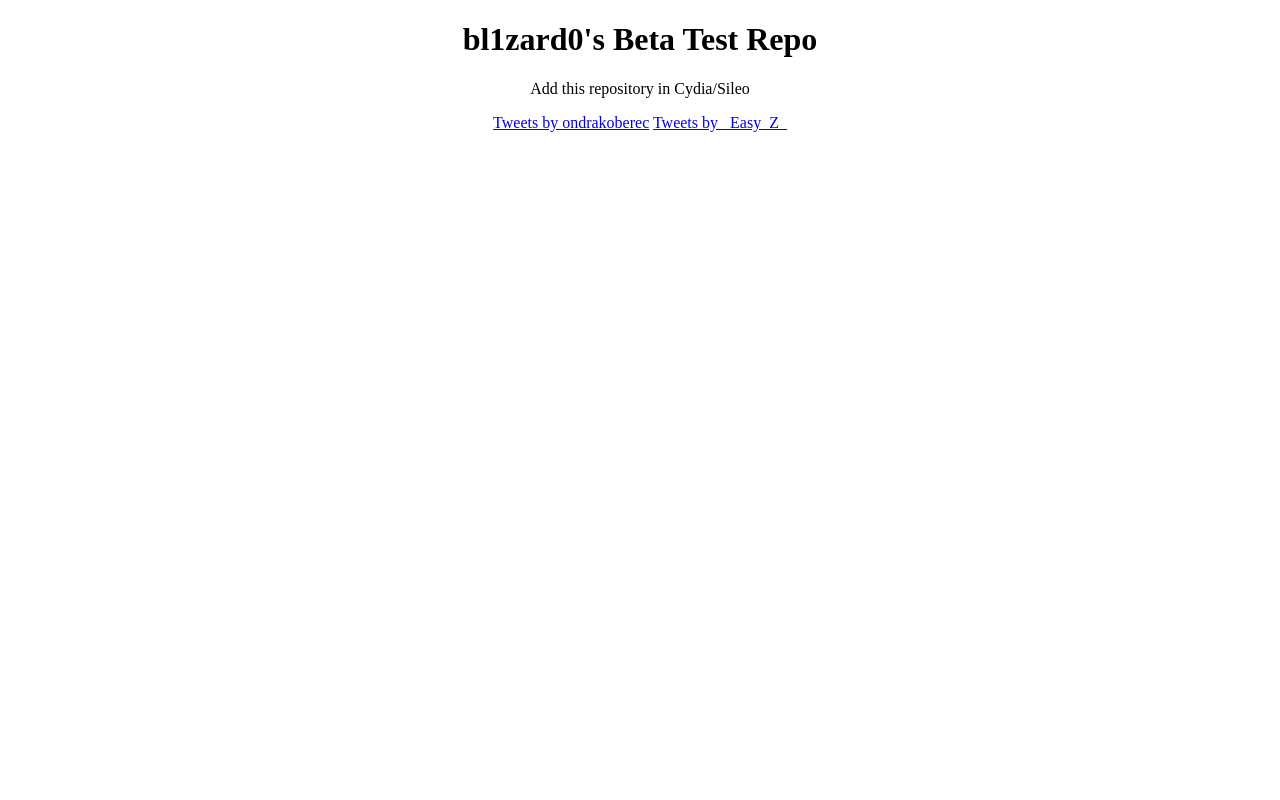
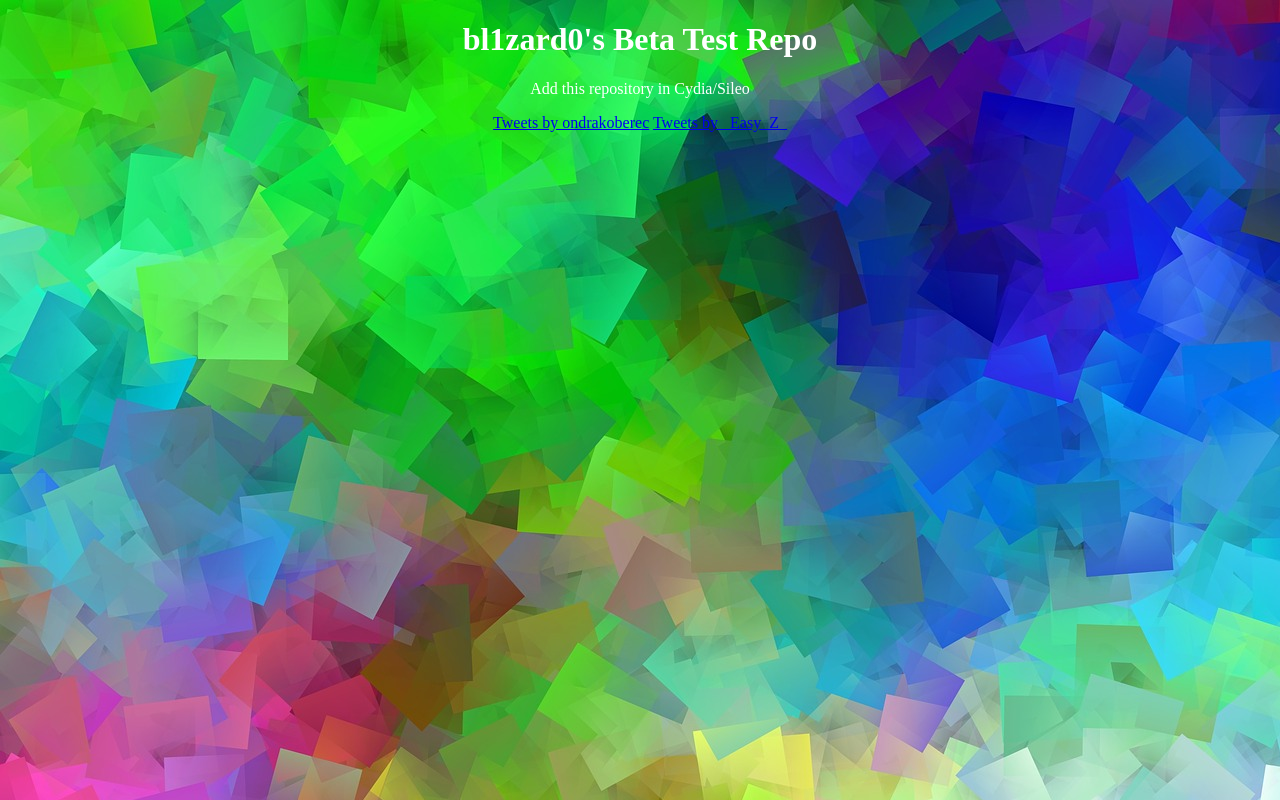
Before and after one commit to bl1zard0/beta.repo, a plain HTML site: page index.html in a window 1280 px wide. Drawn offline with Linux system fonts and the light colour scheme.

Commit message:
update_index_main_repo

```diff
--- a/index.html
+++ b/index.html
@@ -3,11 +3,11 @@
 
 <html>
 
-<body style="background-color:white;">
+<body <body background="bg.jpg">
 
 <center>
 
-<font face="Segoe UI Emoji" color="black"> <h1>bl1zard0's Beta Test Repo</h1>
+<font face="Segoe UI Emoji" color="white"> <h1>bl1zard0's Beta Test Repo</h1>
 
 <p>Add this repository in Cydia/Sileo</p> </font>
 
```
Also changed, not shown: bg.jpg (added), font.ttf (added).
